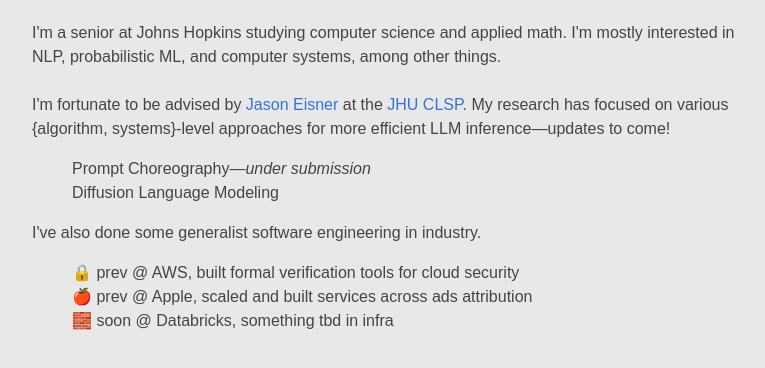
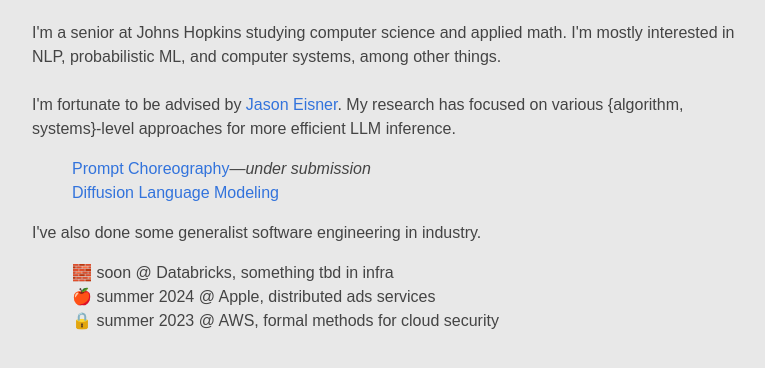
Before and after one commit to tjbai/front_new, a website built with Vite: page index.html in a window 1280 px wide. Shown: the part 120-488 px from the top of the page, without its empty margins (248-1013 px from the left). Built offline with nearby package versions, Linux system fonts and the light colour scheme; files whose address does not match are found by name.

Commit message:
small tweaks

```diff
--- a/index.html
+++ b/index.html
@@ -23,20 +23,20 @@
         <br />
         <div class="vert">
             <text>
-                I'm fortunate to be advised by <a href="https://www.cs.jhu.edu/~jason/">Jason Eisner</a> at the <a href="https://www.clsp.jhu.edu/">JHU CLSP</a>.
-                My research has focused on various {algorithm, systems}-level approaches for more efficient LLM inference—updates to come!
+                I'm fortunate to be advised by <a href="https://www.cs.jhu.edu/~jason/">Jason Eisner</a>.
+                My research has focused on various {algorithm, systems}-level approaches for more efficient LLM inference.
             </text>
             <ul>
-                <li>Prompt Choreography—<em>under submission</em></li>
-                <li>Diffusion Language Modeling</li>
+                <li><a href="/">Prompt Choreography</a>—<em>under submission</em></li>
+                <li><a href="/">Diffusion Language Modeling</a></li>
             </ul>
         </div>
         <div class="vert">
             <text>I've also done some generalist software engineering in industry.</text>
             <ul>
-                <li>🔒 prev @ AWS, built formal verification tools for cloud security</li>
-                <li>🍎 prev @ Apple, scaled and built services across ads attribution</li>
                 <li>🧱 soon @ Databricks, something tbd in infra</li>
+                <li>🍎 summer 2024 @ Apple, distributed ads services</li>
+                <li>🔒 summer 2023 @ AWS, formal methods for cloud security</li>
             </ul>
         </div>
     </body>
```
